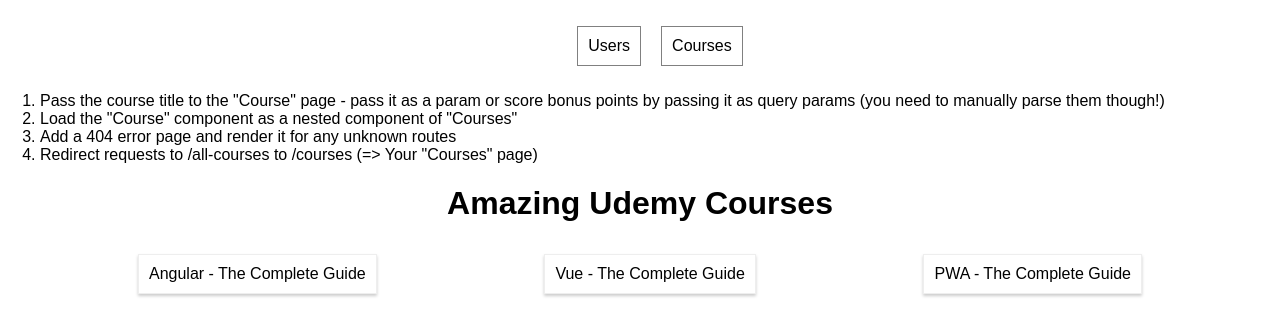
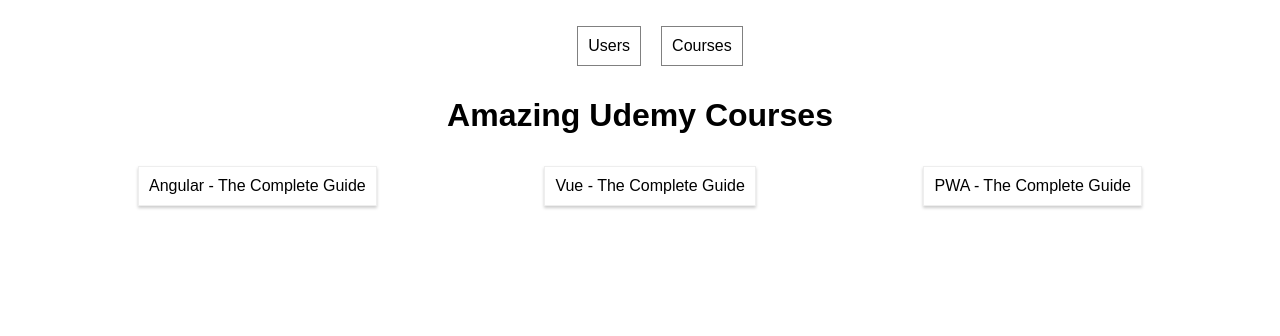
Before and after one commit to xerxes23/routing-challenge, a React (Create React App) app: page /courses in a window 1280 px wide. Shown: the top 336 px of the page. Built offline with nearby package versions, Linux system fonts and the light colour scheme.

Commit message:
completed all requirements

```diff
--- a/src/App.js
+++ b/src/App.js
@@ -1,5 +1,5 @@
 import React, { Component } from 'react';
-import { BrowserRouter, Route, Link, Switch } from 'react-router-dom';
+import { BrowserRouter, Route, Link, Switch, Redirect } from 'react-router-dom';
 
 import Courses from './containers/Courses/Courses';
 import Course from './containers/Course/Course';
@@ -24,19 +24,12 @@
             </nav>
           </header>
 
-          <ol style={{textAlign: 'left'}}>
-            <li>Pass the course title to the "Course" page - pass it as a param or score bonus points by passing it as query params (you need to manually parse them though!)</li>
-            <li>Load the "Course" component as a nested component of "Courses"</li>
-            <li>Add a 404 error page and render it for any unknown routes</li>
-            <li>Redirect requests to /all-courses to /courses (=> Your "Courses" page)</li>
-          </ol>
-
           <Switch>
-            <Route exact path='/users' component={Users} />
-            <Route exact path='/courses' component={Courses} />
-            <Route path='/courses/:id/:title' component={Course} />
+            <Route path='/users' component={Users} />
+            <Route path='/courses' component={Courses} />
+            <Redirect from='/all-courses' to='/courses' />
+            <Route render={()=>(<h1>Not Found</h1>)} />
           </Switch>
-
 
         </div>
       </BrowserRouter>
--- a/src/containers/Courses/Courses.js
+++ b/src/containers/Courses/Courses.js
@@ -1,6 +1,7 @@
 import React, { Component } from 'react';
-import { Link } from 'react-router-dom';
+import { Link, Route } from 'react-router-dom';
 
+import Course from '../Course/Course'
 import './Courses.css';
 
 class Courses extends Component {
@@ -26,6 +27,7 @@
                         } )
                     }
                 </section>
+                <Route path='/courses/:id/:title' component={Course} />
             </div>
         );
     }
```
